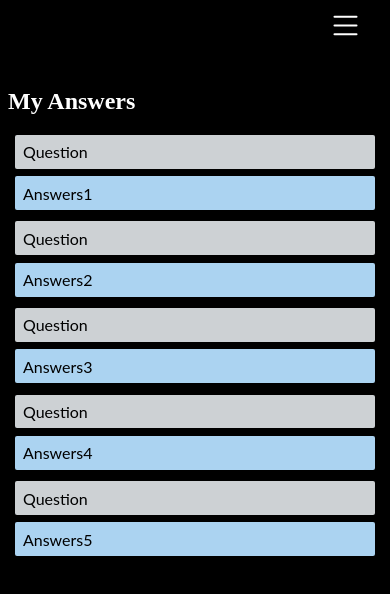
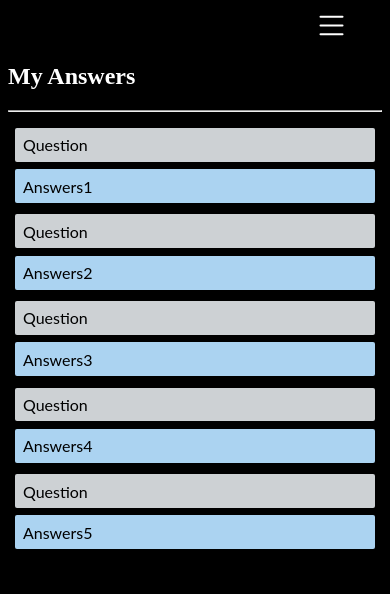
Before and after one commit to Darshan614/Weber, a React (Create React App) app: page /Answers in a window 390 px wide. Shown: the top 594 px of the page. Built offline with nearby package versions, Linux system fonts and the light colour scheme.

Commit message:
5 files modified

```diff
--- a/src/Home/Home.js
+++ b/src/Home/Home.js
@@ -11,7 +11,7 @@ function Home() {
   ));
   return (
     <div className={classes.home}>
-      <p>Build your web development career with </p>
+      <p className={classes.fline}>Build your web development career with </p>
       <div className={classes.weber}>
         WEB<span className={classes.er}>ER</span>
       </div>
--- a/src/Home/Home.module.css
+++ b/src/Home/Home.module.css
@@ -7,6 +7,10 @@
 .home {
   color: white;
   text-align: center;
+}
+
+.fline {
+  margin-top: 20px;
 }
 
 .ico {
@@ -24,7 +28,8 @@
 }
 
 .img:hover {
-  background-color: aqua;
+  background-color: rgb(49, 74, 218);
+  border-radius: 5px;
 }
 
 .fr {
@@ -41,6 +46,7 @@
     margin-right: 15px;
     width: 100%;
     height: 100%;
+    margin-bottom: 10%;
   }
   .fr {
     display: grid;
--- a/src/Layout/Navbar.js
+++ b/src/Layout/Navbar.js
@@ -22,7 +22,7 @@ function Navbar() {
       <label className={classes.label} htmlFor="check">
         <List className={classes.cbtn} onClick={showList} />
       </label>
-      <label className={classes.label}></label>
+      {/* <label className={classes.label}></label> */}
       <ul className={`${listshow ? classes.show : classes.lst}`}>
         <li className={classes.li}>
           <NavLink
--- a/src/Layout/Navbar.module.css
+++ b/src/Layout/Navbar.module.css
@@ -18,6 +18,10 @@
   border-radius: 3px;
 }
 
+.label {
+  display: none;
+}
+
 .nav {
   padding: 0%;
   margin: 0;
@@ -32,7 +36,7 @@ body {
   font-size: 35px;
   color: red;
   line-height: 60px;
-  padding: 0 80px;
+  padding: 0 30px;
 }
 
 .li {
@@ -65,7 +69,7 @@ nav ul li a:active {
   color: white;
   float: right;
   line-height: 80px;
-  margin-right: 5%;
+  margin-right: 1%;
   cursor: pointer;
   display: none;
 }
@@ -75,6 +79,9 @@ nav ul li a:active {
 } */
 
 @media (max-width: 952px) {
+  .label {
+    display: flow-root;
+  }
   label.logo {
     font-size: 30px;
     padding-left: 50px;
@@ -85,6 +92,9 @@ nav ul li a:active {
 }
 
 @media (max-width: 858px) {
+  /* .label{
+    display: flex;
+  } */
   .cbtn {
     display: block;
   }
--- a/src/Pages/MyAnswers.js
+++ b/src/Pages/MyAnswers.js
@@ -19,8 +19,9 @@ function MyAnswers() {
     );
   });
   return (
-    <div >
+    <div>
       <h2 className={classes.qas}>My Answers</h2>
+      <hr></hr>
       <p>{qa}</p>
     </div>
   );
```
